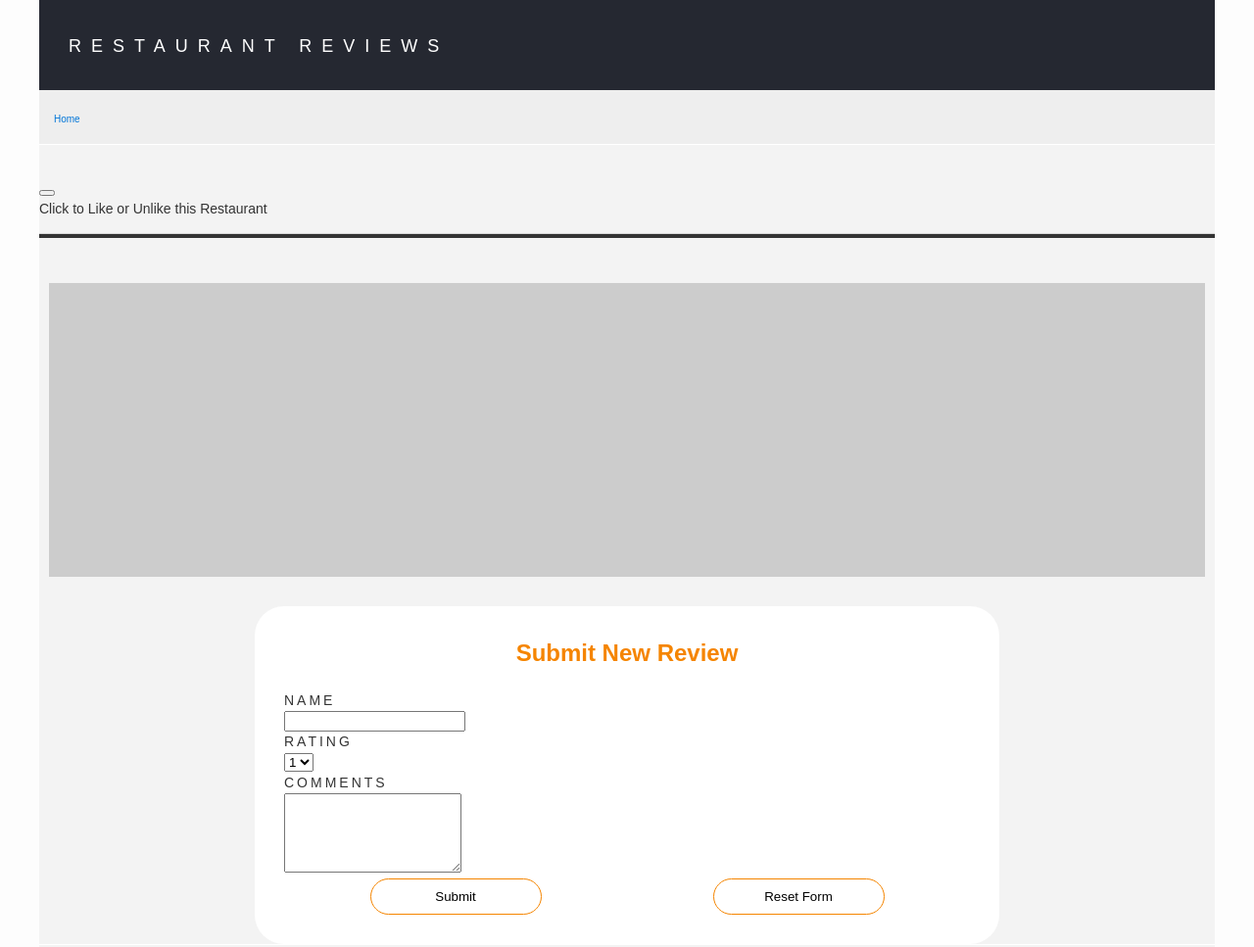
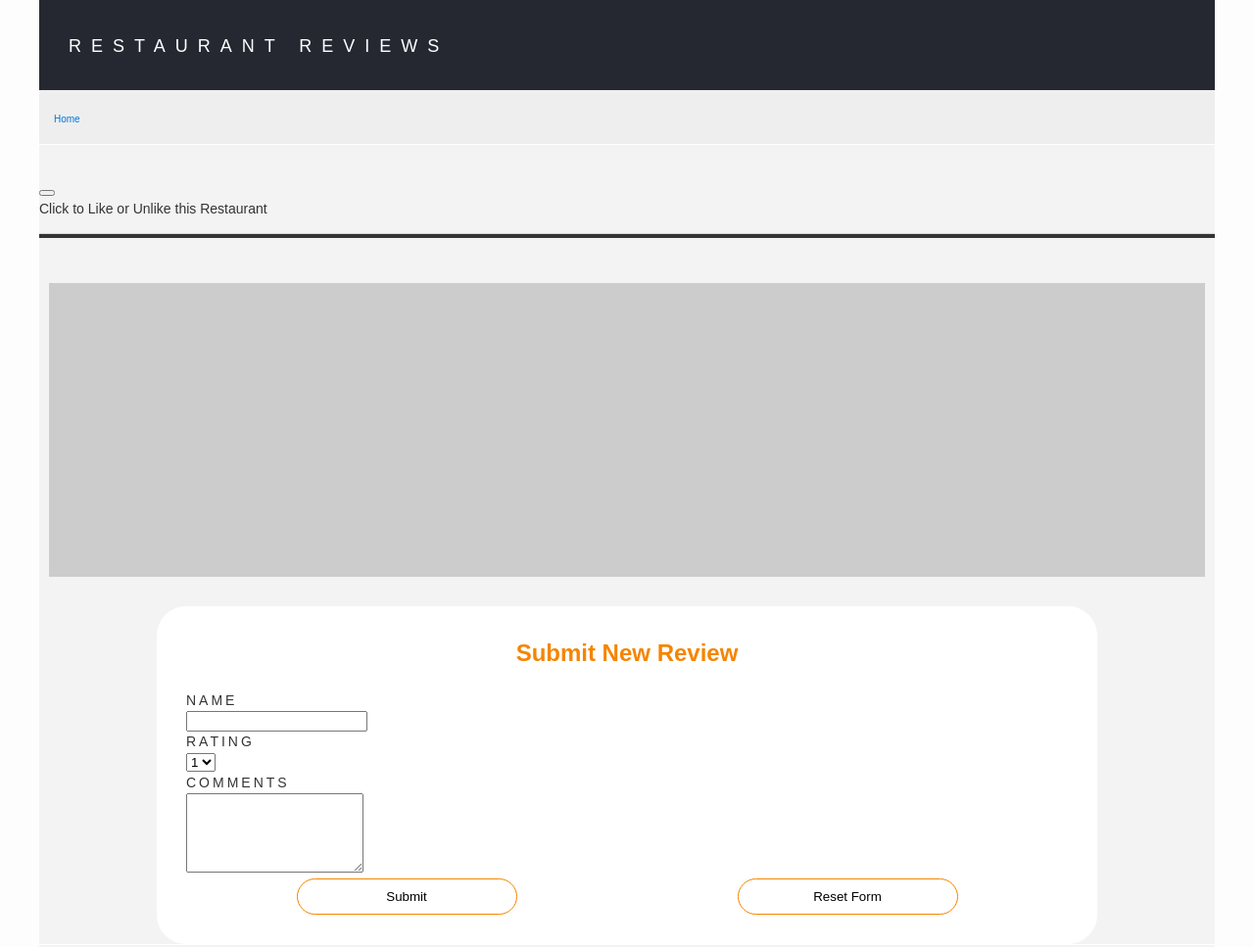
Before and after one commit to DavidJBrin/mws-restaurant-stage-3, a plain HTML site: page restaurant.html in a window 1280 px wide. Shown: the top 967 px of the page at 98% size. Drawn offline with nearby package versions, Linux system fonts and the light colour scheme.

Commit message:
f: fixed lighthouse progressive score with review form flex size

```diff
--- a/css/styles.css
+++ b/css/styles.css
@@ -362,8 +362,8 @@ posting the review form
   background-color: white;
   border-radius: 30px;
   padding: 30px;
-  width: 100%;
-  max-width: 700px;
+  max-width: 75%;
+
 }
 .form--centered {
   margin-left: auto;
```
